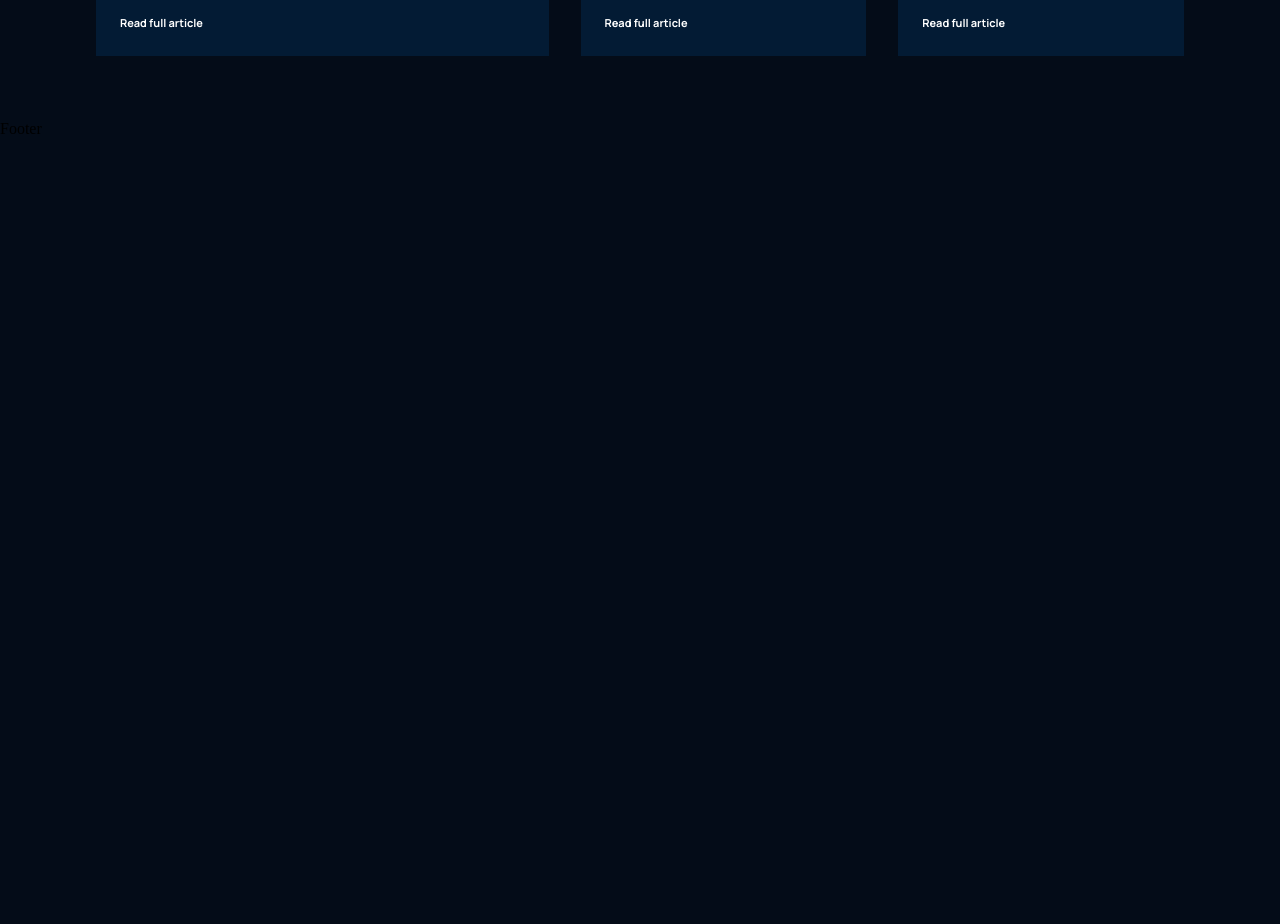
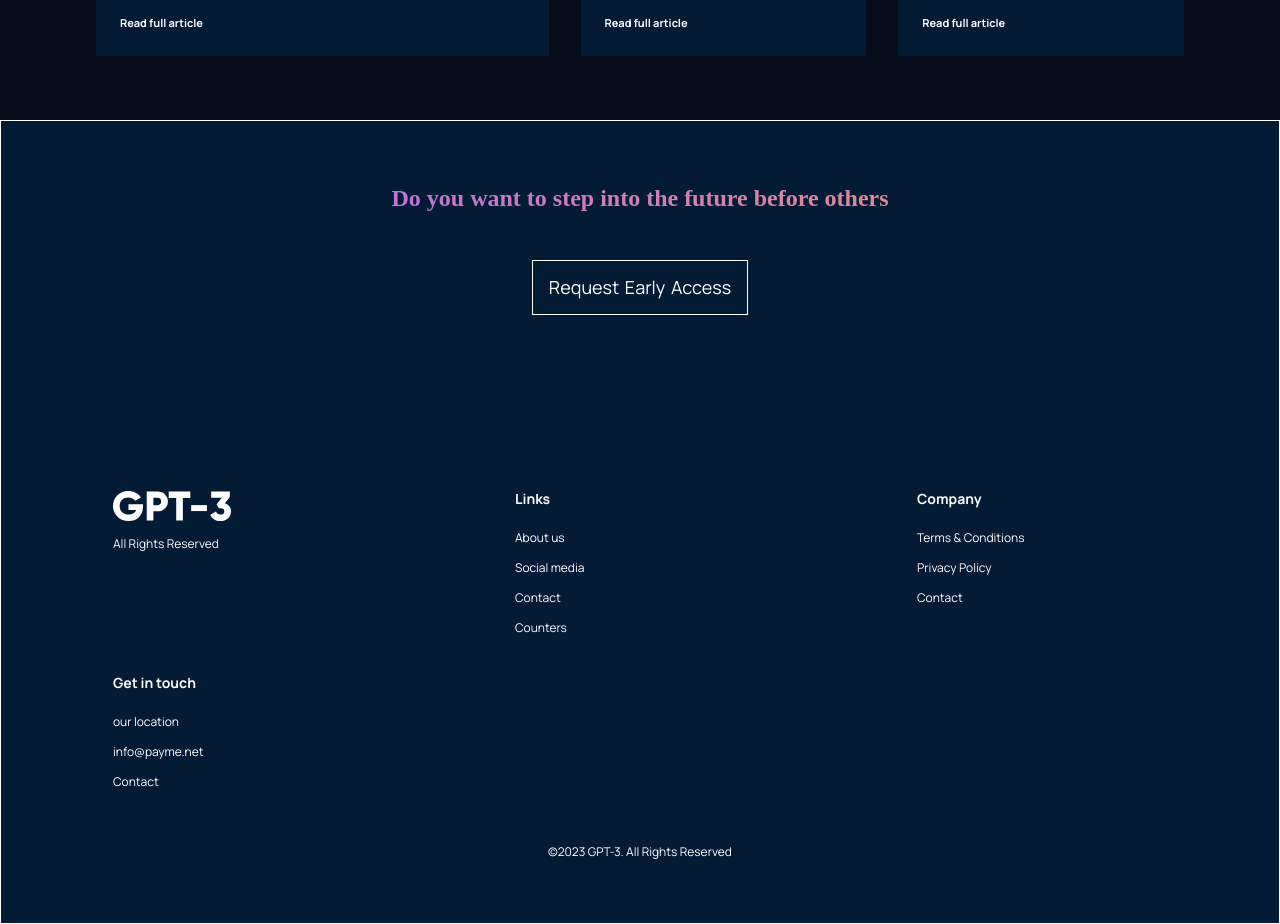
Before and after one commit to AngieJW/gpt3, a React (Create React App) app: page / in a window 1280 px wide. Shown: the part 4040-4964 px from the top of the page. Before the commit the page ends 4178 px from the top, so only its background shows below. Built offline with nearby package versions, Linux system fonts and the light colour scheme.

Commit message:
Add : footer

```diff
--- a/src/containers/blog/blog.css
+++ b/src/containers/blog/blog.css
@@ -52,3 +52,25 @@
 
     }
 }
+
+@media screen and(max-width: 700px) {
+    .gpt3__blog-container_groupB {
+        grid-template-columns: repeat(1, 1fr);
+    }
+
+    .gpt3__blog-container_groupA .gpt3__blog-container_article{
+        width: 100%;
+    }
+
+    .gpt3__blog-heading h2{
+        font-size: 46px;
+        line-height: 52px;
+    }
+}
+
+@media screen and(max-width: 550px) {
+    .gpt3__blog-heading h1{
+        font-size: 34px;
+        line-height: 42px;
+    }
+}
--- a/src/containers/footer/Footer.jsx
+++ b/src/containers/footer/Footer.jsx
@@ -1,9 +1,45 @@
 import React from 'react';
+import gpt3Logo from '../../assets/logo.svg'
 import './footer.css';
 
 const Footer = () => {
   return (
-    <div>Footer</div>
+    <div className='gpt3__footer section__padding'>
+      <div className='gpt3__footer-heading'>
+        <h2 className='gradient__text'>Do you want to step into the future before others</h2>
+      </div>
+      <div className='gpt3__footer-btn'>
+        <p>Request Early Access</p>
+      </div>
+      <div className='gpt3__footer-links'>
+        <div className='gpt3__footer-links_logo'>
+          <img src={gpt3Logo} alt="logo" />
+          <p> All Rights Reserved </p>
+        </div>
+        <div className='gpt3__footer-links_div'>
+          <h4>Links</h4>
+          <p>About us</p>
+          <p>Social media</p>
+          <p>Contact</p>
+          <p>Counters</p>
+        </div>
+        <div className='gpt3__footer-links_div'>
+          <h4>Company</h4>
+          <p>Terms & Conditions</p>
+          <p>Privacy Policy</p>
+          <p>Contact</p>
+        </div>
+        <div className='gpt3__footer-links_div'>
+          <h4>Get in touch</h4>
+          <p>our location</p>
+          <p>info@payme.net</p>
+          <p>Contact</p>
+        </div>
+      </div>
+      <div className='gpt3__footer-copyright'>
+        <p>©2023 GPT-3. All Rights Reserved</p>
+      </div>
+    </div>
   )
 }
 
--- a/src/containers/footer/footer.css
+++ b/src/containers/footer/footer.css
@@ -0,0 +1,110 @@
+.gpt3__footer{
+    border: 1px solid white;
+    display: flex;
+    flex-direction: column;
+    justify-content: center;
+    align-items: center;
+    background: var(--color-footer);
+}
+
+.gpt3__footer-heading {
+    width: 100%;
+    text-align: center;
+    margin-bottom: 3rem;
+}
+
+.gpt3__footer-heading h1{
+    font-family: var(--font-family);
+    font-weight: 800;
+    font-size: 62px;
+    line-height: 75px;
+    text-align: center;
+    letter-spacing: -0.04em;
+}
+
+.gpt3__footer-btn {
+    display: flex;
+    justify-content: center;
+    align-items: center;
+    padding: 1rem;
+    border: 1px solid #fff;
+    text-align: center;
+    margin-bottom: 10rem;
+    cursor: pointer;
+}
+
+.gpt3__footer-btn p{
+    box-sizing: border-box;
+    font-family: var(--font-family);
+    font-size: 18px;
+    line-height: 21px;
+    color: #fff;
+    word-spacing: 2px;
+}
+
+.gpt3__footer-links {
+    display: flex;
+    justify-content: space-between;
+    align-items: flex-start;
+    flex-wrap: wrap;
+    flex-direction: row;
+}
+
+.gpt3__footer-links div {
+    width: 250px;
+    margin: 1rem;
+}
+
+.gpt3__footer-links_logo {
+    display: flex;
+    flex-direction: column;
+}
+
+.gpt3__footer-links_logo img{
+    width: 118px;
+    height: 30px;
+    margin-bottom: 1rem;
+}
+
+.gpt3__footer-links_logo p {
+    font-family: var(--font-family);
+    font-size: 12px;
+    line-height: 14px;
+    color: #fff;
+}
+
+.gpt3__footer-links_div {
+    display: flex;
+    justify-content: flex-start;
+    flex-direction: column;
+}
+
+.gpt3__footer-links_div h4{
+    font-family: var(--font-family);
+    font-size: 14px;
+    line-height: 16px;
+    color: #fff;
+    margin-bottom: 1rem;
+}
+
+.gpt3__footer-links_div p {
+    font-family: var(--font-family);
+    font-size: 12px;
+    line-height: 14px;
+    color: #fff;
+    margin: 0.5rem 0;
+    cursor: pointer;
+}
+
+.gpt3__footer-copyright {
+    margin-top: 2rem;
+    text-align: center;
+    width: 100%;
+}
+
+.gpt3__footer-copyright p{
+    font-family: var(--font-family);
+    font-size: 12px;
+    line-height: 14px;
+    color: #fff;
+}
```
